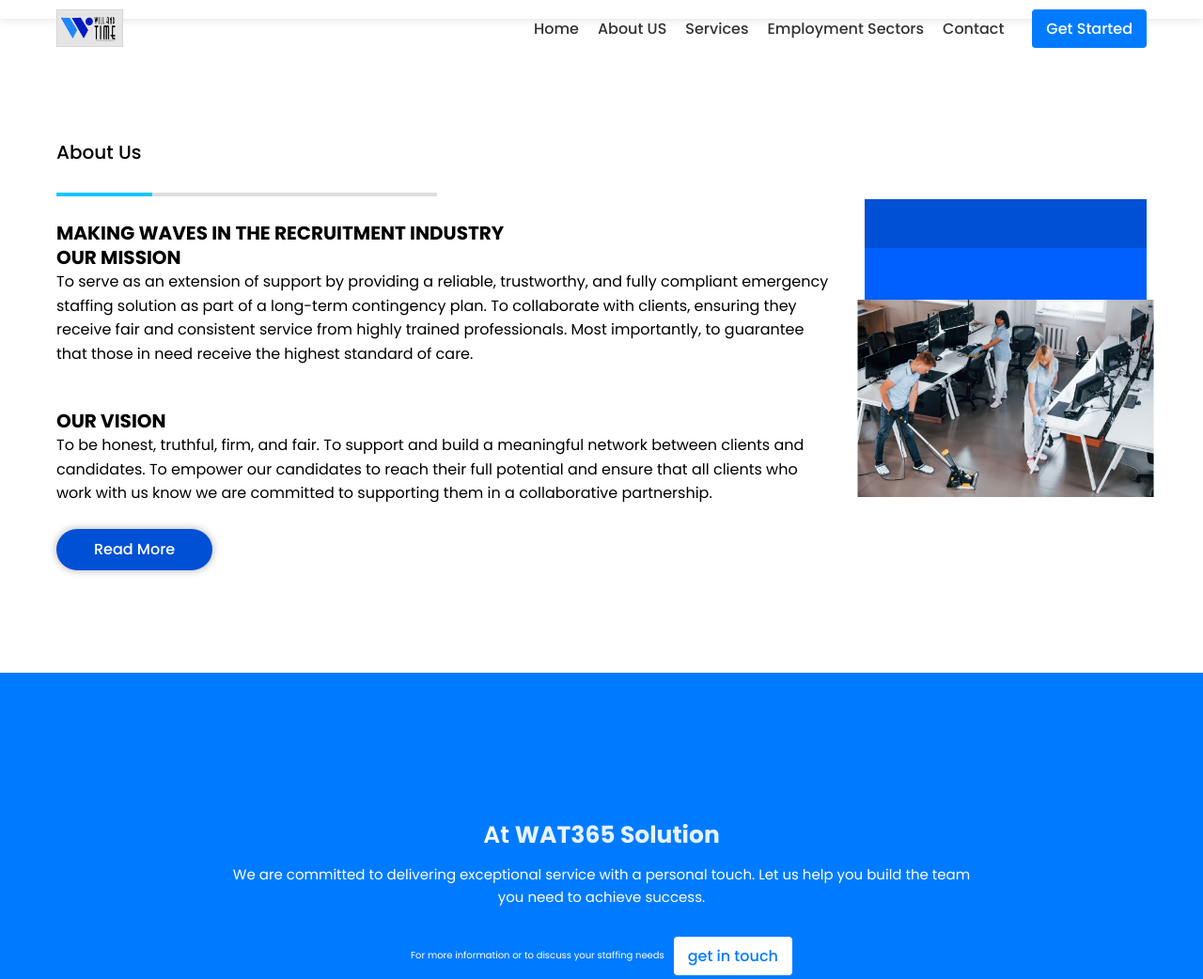
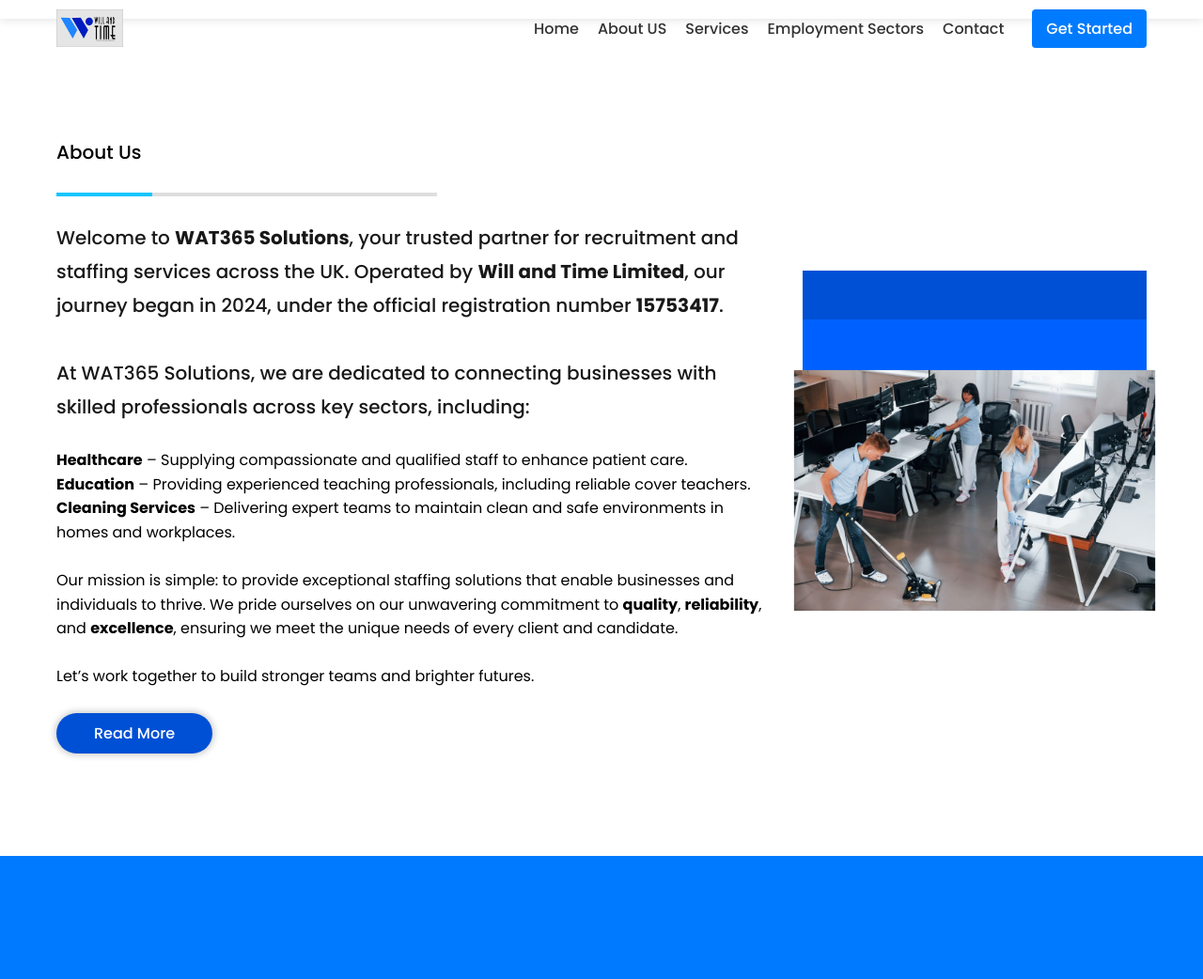
Before and after one commit to Joseph-Ambakederimo/revo, a Django app: page /about/ in a window 1280 px wide. Shown: the top 1042 px of the page at 94% size. Run offline with Django 5.2, Linux system fonts and the light colour scheme.

Commit message:
change About Us text

```diff
--- a/core/templates/about.html
+++ b/core/templates/about.html
@@ -296,10 +296,21 @@
                     <h2>About Us</h2>
                     <div class = "border-line"></div>
                 </div>
-                <p class = "text text-lg"><h1>MAKING WAVES IN THE RECRUITMENT INDUSTRY<span><br> OUR MISSION</span></h1>
-                    To serve as an extension of support by providing a reliable, trustworthy, and fully compliant emergency staffing solution as part of a long-term contingency plan. To collaborate with clients, ensuring they receive fair and consistent service from highly trained professionals. Most importantly, to guarantee that those in need receive the highest standard of care.
-                    <br><br><h2>OUR VISION</h2>
-                    To be honest, truthful, firm, and fair. To support and build a meaningful network between clients and candidates. To empower our candidates to reach their full potential and ensure that all clients who work with us know we are committed to supporting them in a collaborative partnership.</p>
+                <p class="text text-lg">
+                  Welcome to <strong>WAT365 Solutions</strong>, your trusted partner for recruitment and staffing services across the UK. Operated by <strong>Will and Time Limited</strong>, our journey began in 2024, under the official registration number <strong>15753417</strong>.
+                  <br><br>
+                  At WAT365 Solutions, we are dedicated to connecting businesses with skilled professionals across key sectors, including:
+                  <ul>
+                    <li><strong>Healthcare</strong> – Supplying compassionate and qualified staff to enhance patient care.</li>
+                    <li><strong>Education</strong> – Providing experienced teaching professionals, including reliable cover teachers.</li>
+                    <li><strong>Cleaning Services</strong> – Delivering expert teams to maintain clean and safe environments in homes and workplaces.</li>
+                  </ul>
+                  <br>
+                  Our mission is simple: to provide exceptional staffing solutions that enable businesses and individuals to thrive. We pride ourselves on our unwavering commitment to <strong>quality</strong>, <strong>reliability</strong>, and <strong>excellence</strong>, ensuring we meet the unique needs of every client and candidate.
+                  <br><br>
+                  Let’s work together to build stronger teams and brighter futures.
+                </p>
+
                 <br><a href = "{% url 'service' %}" class = "btn btn-blue">Read More</a>
             </div>
             <div class = "about-right flex">
```
